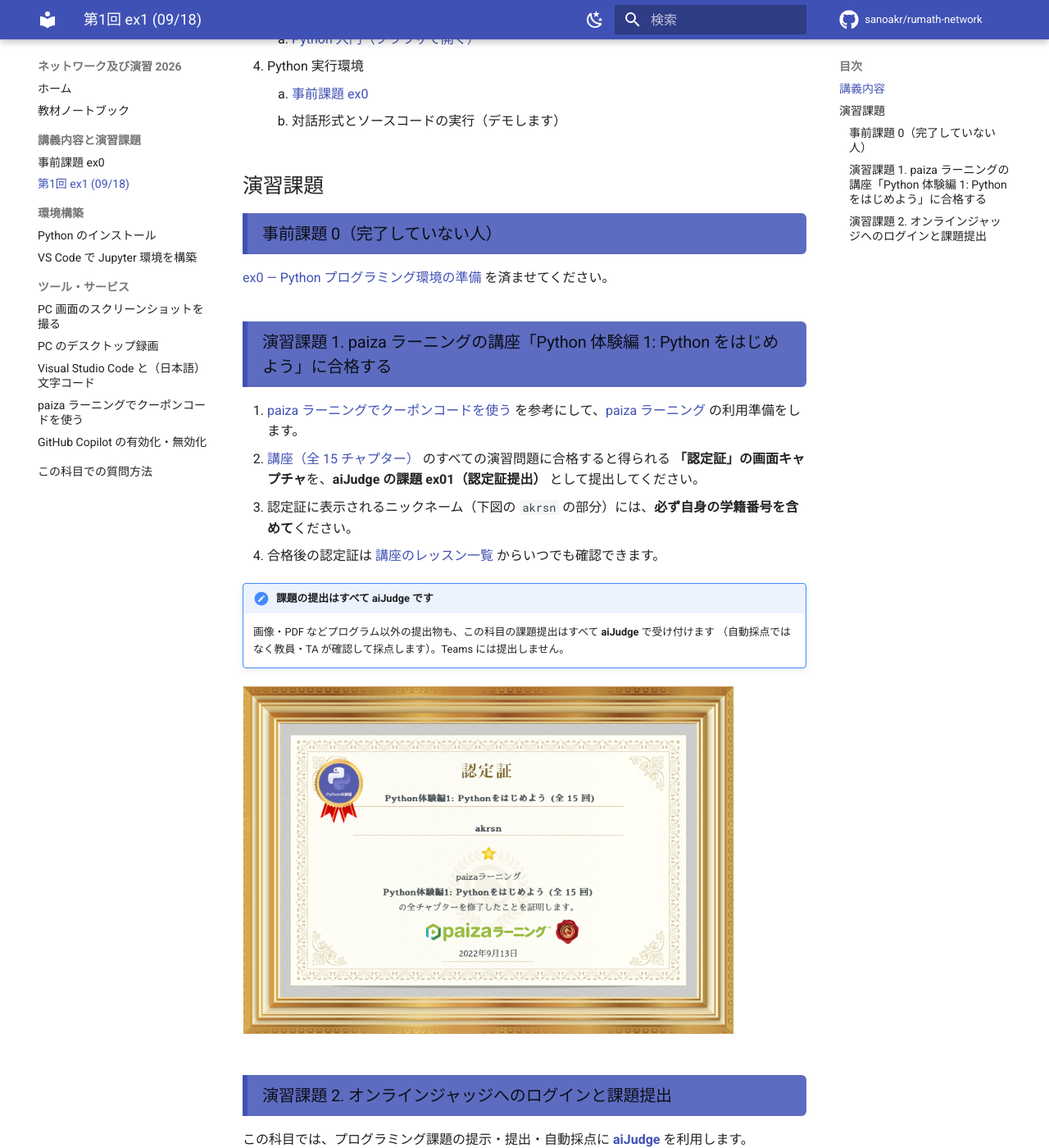
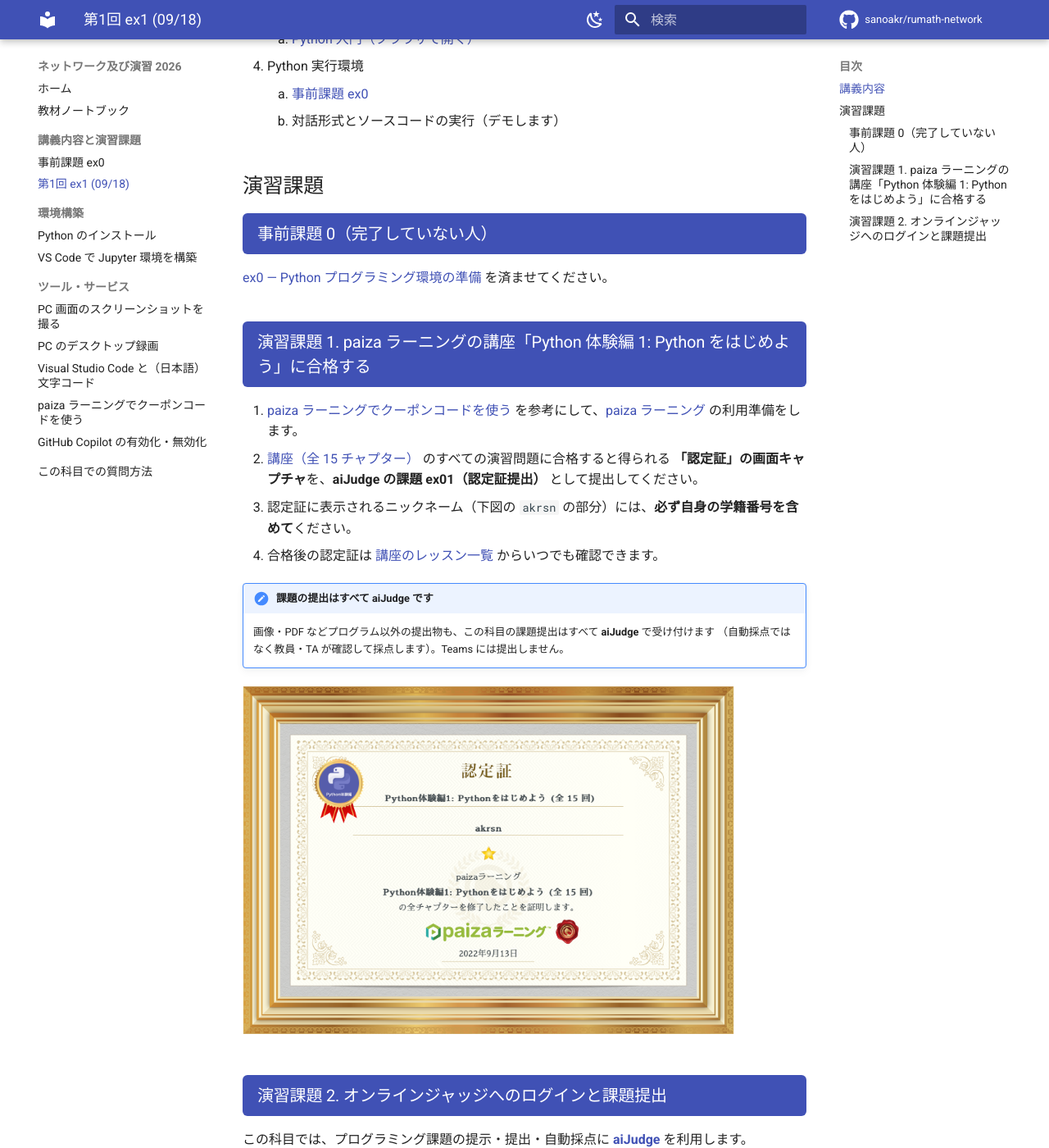
Before and after one commit to sanoakr/rumath-network, an MkDocs documentation site: the page built from docs/ex1.md, in a window 1280 px wide and 1400 px high, scrolled down 545 px. Shown: the whole window at 82% size. Built offline with MkDocs 1.6.1 and Material for MkDocs 9.7.7, drawn with Linux system fonts in a browser that asks for light colours; comment, search, counter and statistics services are not loaded.

Commit message:
style: white text on solid exercise-heading background for contrast

```diff
--- a/docs/stylesheets/extra.css
+++ b/docs/stylesheets/extra.css
@@ -2,12 +2,11 @@
 h2.exercise, h3.exercise {
   margin-top: 2em;
   padding: 0.5em 0.9em;
-  background: var(--md-primary-fg-color--light, #e0f2f1);
-  border-left: 6px solid var(--md-primary-fg-color, #00695c);
-  border-radius: 0 6px 6px 0;
+  background: var(--md-primary-fg-color);
+  color: var(--md-primary-bg-color) !important;
+  border-radius: 6px;
 }
 
-[data-md-color-scheme="slate"] h2.exercise,
-[data-md-color-scheme="slate"] h3.exercise {
-  background: rgba(0, 150, 136, 0.15);
+h2.exercise .headerlink, h3.exercise .headerlink {
+  color: var(--md-primary-bg-color) !important;
 }
```
